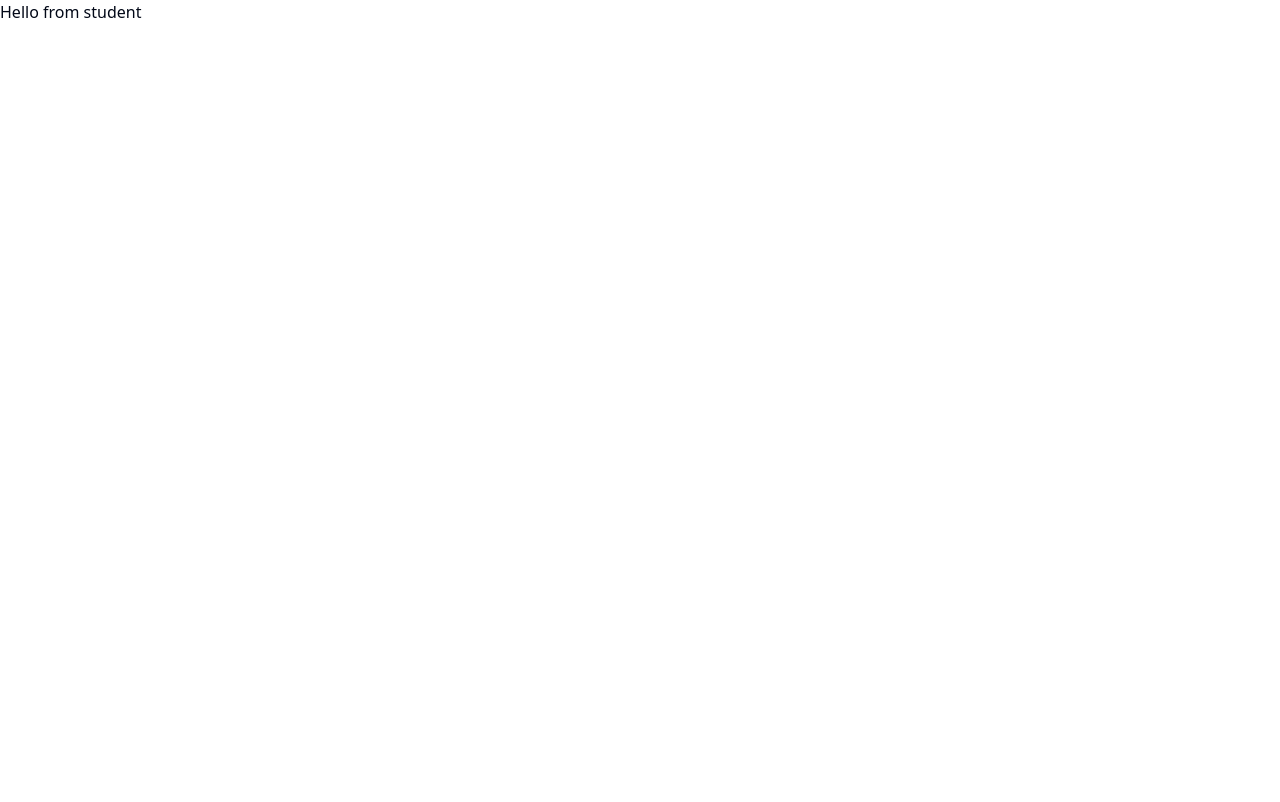
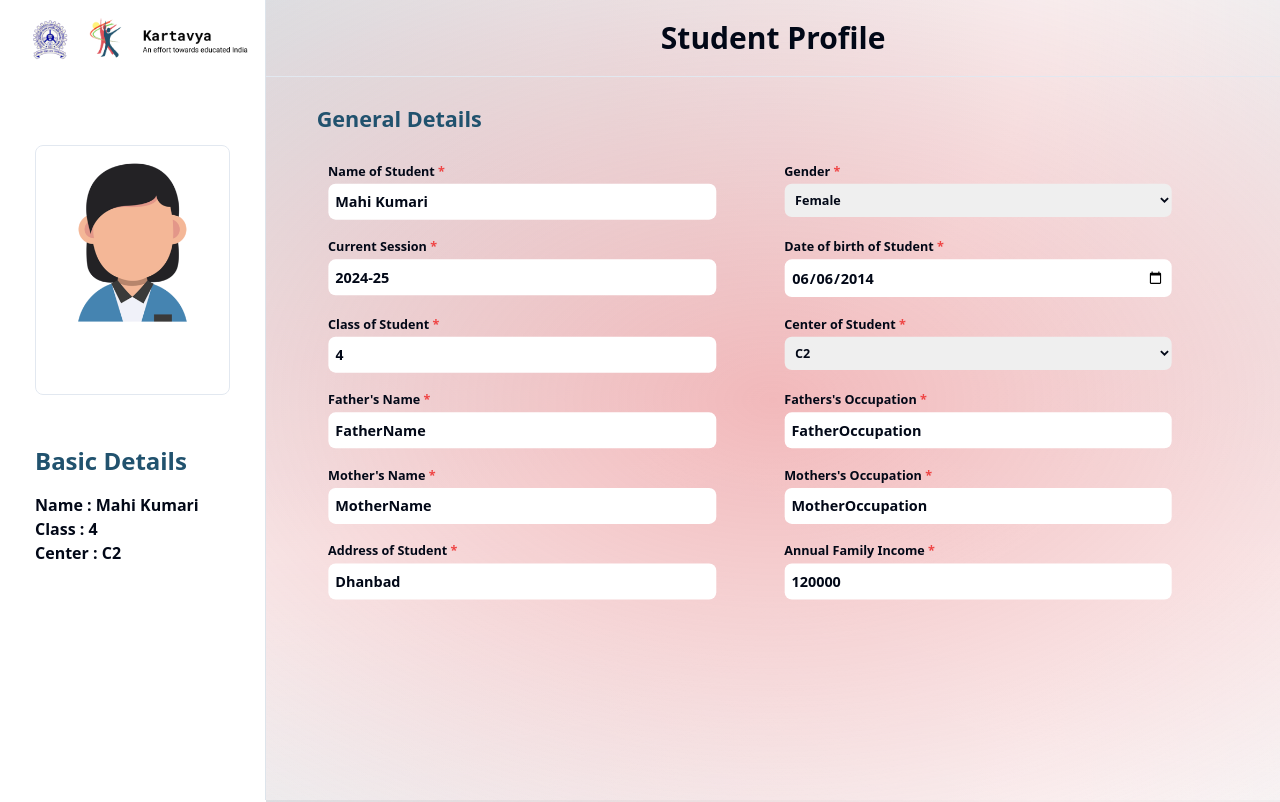
Before and after one commit to kartavya-info/kartavya-database, a React (Vite) app in the folder frontend/: page /admin/1 in a window 1280 px wide. Shown: the top 802 px of the page. Built offline with nearby package versions, Linux system fonts and the light colour scheme.

Commit message:
Add sidebar and general-details component

```diff
--- a/frontend/src/Pages/StudentProfile.jsx
+++ b/frontend/src/Pages/StudentProfile.jsx
@@ -1,11 +1,231 @@
-import React from 'react'
+import InputComponent from '@/components/InputComponent';
+import SelectComponent from '@/components/SelectComponent';
+import React, { useState } from 'react';
+
+const studentDataFromBackend = {
+  id: '1',
+  name: 'Mahi Kumari',
+  gender: 'Female',
+  session: '2024-25',
+  dob: '2014-06-06',
+  class: '4',
+  center: 'C2',
+  fatherName: 'FatherName',
+  fatherOccupation: 'FatherOccupation',
+  motherName: 'MotherName',
+  motherOccupation: 'MotherOccupation',
+  address: 'Dhanbad',
+  familyIncome: 120000,
+  aadhar: true,
+  domicile: true,
+  birthCertificate: true,
+  disability: false,
+  singleParent: true,
+  releventCertificate: true,
+};
 
 const StudentProfile = () => {
+  // get student details from backend to use in this component
+  // currently I am using a temp student
+
+  const [studentData, setstudentData] = useState(studentDataFromBackend);
+
+  const handleInputChange = (e) => {
+    const { name, value, type, checked } = e.target;
+    setstudentData({
+      ...studentData,
+      [name]: type === 'checkbox' ? checked : value,
+    });
+    console.log(studentData);
+  };
+
   return (
-    <div>
-      Hello from student
+    <div className="flex select-none">
+      <div className="sticky top-0 flex flex-col gap-10 sidebar w-[21%] h-screen pl-[10px] pr-[10px] border-r border-r-[#DDE4EB]">
+        <div className="logo w-full">
+          <img src="/logos.png" alt="logos" className="object-contain" />
+        </div>
+
+        <div className="basic-details">
+          <div className="filters flex flex-col gap-10 p-[25px]">
+            <div className="profile-photo w-full h-[250px] rounded-lg border">
+              <img src="/profile.png" alt="profile-photo"></img>
+            </div>
+          </div>
+
+          <div className="basic-details p-[25px] font-semibold">
+            <div className="label text-2xl text-[#21526E] mb-4">
+              Basic Details
+            </div>
+            <div className="name"> Name : {studentData.name}</div>
+            <div className="class"> Class : {studentData.class}</div>
+            <div className="center"> Center : {studentData.center}</div>
+          </div>
+        </div>
+      </div>
+      <div className="hero w-[80%] h-[200vh] bg-fixed inset-0 bg-[radial-gradient(ellipse_at_center,rgba(222,80,85,0.4),transparent),radial-gradient(ellipse_at_top_left,rgba(205,214,219,0.8),rgba(255,255,255,0.8),rgba(255,255,255,0)),radial-gradient(ellipse_at_top_right,rgba(205,214,219,0.8),rgba(255,255,255,0.8),rgba(255,255,255,0)),radial-gradient(ellipse_at_bottom_left,rgba(205,214,219,0.8),rgba(255,255,255,0.8),rgba(255,255,255,0)),radial-gradient(ellipse_at_bottom_right,rgba(205,214,219,0.8),rgba(255,255,255,0.8),rgba(255,255,255,0))]">
+        <div className="heading text-3xl font-semibold text-center pt-5 pb-5 border-b w-full">
+          Student Profile
+        </div>
+        <div className="general-details scale-90">
+          <div className='w-full text-2xl font-semibold text-[#21526E]'> General Details</div>
+          <div className="input-section flex flex-col items-end w-full pt-8 gap-5">
+            {/* Row 1 */}
+            <div className="flex flex-col gap-5 xl:gap-0 xl:flex-row flex-wrap w-full">
+              <div className="w-full xl:w-1/2">
+                <InputComponent
+                  title={'Name of Student'}
+                  name={'name'}
+                  type={'text'}
+                  value={studentData.name}
+                  placeholder={'Name'}
+                  handleInputChange={handleInputChange}
+                />
+              </div>
+              <div className="w-full xl:w-1/2">
+                <SelectComponent
+                  title={'Gender'}
+                  name={'gender'}
+                  options={[
+                    { value: 'Male' },
+                    { value: 'Female' },
+                    { value: 'Other' },
+                  ]}
+                  handleInputChange={handleInputChange}
+                  value={studentData.gender}
+                />
+              </div>
+            </div>
+
+            {/* Row 2 */}
+            <div className="flex flex-col gap-5 xl:gap-0 xl:flex-row flex-wrap w-full">
+              <div className="w-full xl:w-1/2">
+                <InputComponent
+                  title={'Current Session'}
+                  name={'session'}
+                  type={'text'}
+                  placeholder={'Session'}
+                  handleInputChange={handleInputChange}
+                  value={studentData.session}
+                />
+              </div>
+              <div className="w-full xl:w-1/2">
+                <InputComponent
+                  title={'Date of birth of Student'}
+                  name={'dob'}
+                  type={'date'}
+                  placeholder={'Date of birth'}
+                  handleInputChange={handleInputChange}
+                  value={studentData.dob}
+                />
+              </div>
+            </div>
+
+            {/* Row 3 */}
+            <div className="flex flex-col gap-5 xl:gap-0 xl:flex-row flex-wrap w-full">
+              <div className="w-full xl:w-1/2">
+                <InputComponent
+                  title={'Class of Student'}
+                  name={'class'}
+                  type={'text'}
+                  placeholder={'Class'}
+                  handleInputChange={handleInputChange}
+                  value={studentData.class}
+                />
+              </div>
+              <div className="w-full xl:w-1/2">
+                <SelectComponent
+                  title={'Center of Student'}
+                  name={'center'}
+                  options={[
+                    { value: 'C1' },
+                    { value: 'C2' },
+                    { value: 'C3' },
+                    { value: 'C5' },
+                    { value: 'Anganwadi' },
+                  ]}
+                  handleInputChange={handleInputChange}
+                  value={studentData.center}
+                />
+              </div>
+            </div>
+
+            {/* Row 4 */}
+            <div className="flex flex-col gap-5 xl:gap-0 xl:flex-row flex-wrap w-full">
+              <div className="w-full xl:w-1/2">
+                <InputComponent
+                  title={"Father's Name"}
+                  name={'fatherName'}
+                  type={'text'}
+                  placeholder={"Father's Name"}
+                  handleInputChange={handleInputChange}
+                  value={studentData.fatherName}
+                />
+              </div>
+              <div className="w-full xl:w-1/2">
+                <InputComponent
+                  title={"Fathers's Occupation"}
+                  name={'fatherOccupation'}
+                  type={'text'}
+                  placeholder={"Father's Occupation"}
+                  handleInputChange={handleInputChange}
+                  value={studentData.fatherOccupation}
+                />
+              </div>
+            </div>
+
+            {/* Row 5 */}
+            <div className="flex flex-col gap-5 xl:gap-0 xl:flex-row flex-wrap w-full">
+              <div className="w-full xl:w-1/2">
+                <InputComponent
+                  title={"Mother's Name"}
+                  name={'motherName'}
+                  type={'text'}
+                  placeholder={"Mother's Name"}
+                  handleInputChange={handleInputChange}
+                  value={studentData.motherName}
+                />
+              </div>
+              <div className="w-full xl:w-1/2">
+                <InputComponent
+                  title={"Mothers's Occupation"}
+                  name={'motherOccupation'}
+                  type={'text'}
+                  placeholder={"Mother's Occupation"}
+                  handleInputChange={handleInputChange}
+                  value={studentData.motherOccupation}
+                />
+              </div>
+            </div>
+
+            {/* Row 6 */}
+            <div className="flex flex-col gap-5 xl:gap-0 xl:flex-row flex-wrap w-full">
+              <div className="w-full xl:w-1/2">
+                <InputComponent
+                  title={'Address of Student'}
+                  name={'address'}
+                  type={'text'}
+                  placeholder={'Address'}
+                  handleInputChange={handleInputChange}
+                  value={studentData.address}
+                />
+              </div>
+              <div className="w-full xl:w-1/2">
+                <InputComponent
+                  title={'Annual Family Income'}
+                  name={'familyIncome'}
+                  type={'number'}
+                  placeholder={'Family Income'}
+                  handleInputChange={handleInputChange}
+                  value={studentData.familyIncome}
+                />
+              </div>
+            </div>
+          </div>
+        </div>
+      </div>
     </div>
-  )
-}
+  );
+};
 
-export default StudentProfile
+export default StudentProfile;
```
Also changed, not shown: frontend/public/profile.png (added).
